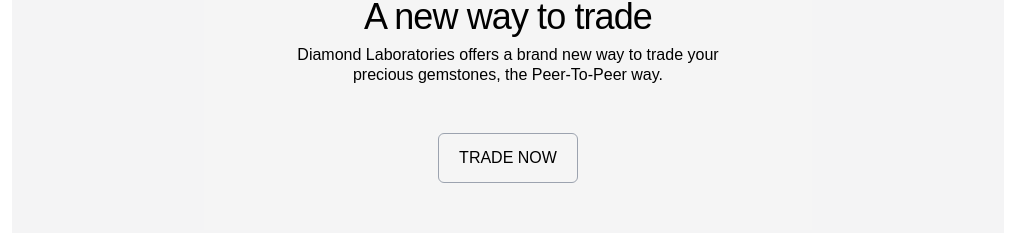
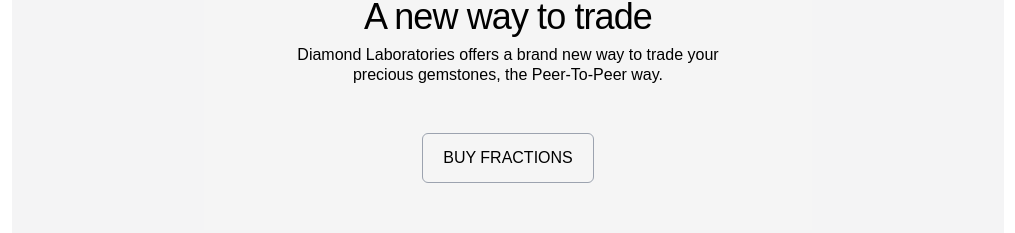
Before and after one commit to coder-169/jwellery-app, a Next.js app: page / in a window 1280 px wide. Shown: the part 1968-2201 px from the top of the page, without its empty margins (132-1147 px from the left). Built offline with nearby package versions, Linux system fonts and the light colour scheme; no server answers; the database is empty.

Commit message:
Update Trade.jsx

```diff
--- a/app/components/Trade.jsx
+++ b/app/components/Trade.jsx
@@ -30,7 +30,7 @@
                   href="https://diamondlabs.io/igo"
                   className="mt-12 inline-block border  border-gray-400 px-5 py-3 rounded-md"
                 >
-                  TRADE NOW
+                  BUY FRACTIONS
                 </Link>
               </div>
             </div>
```
